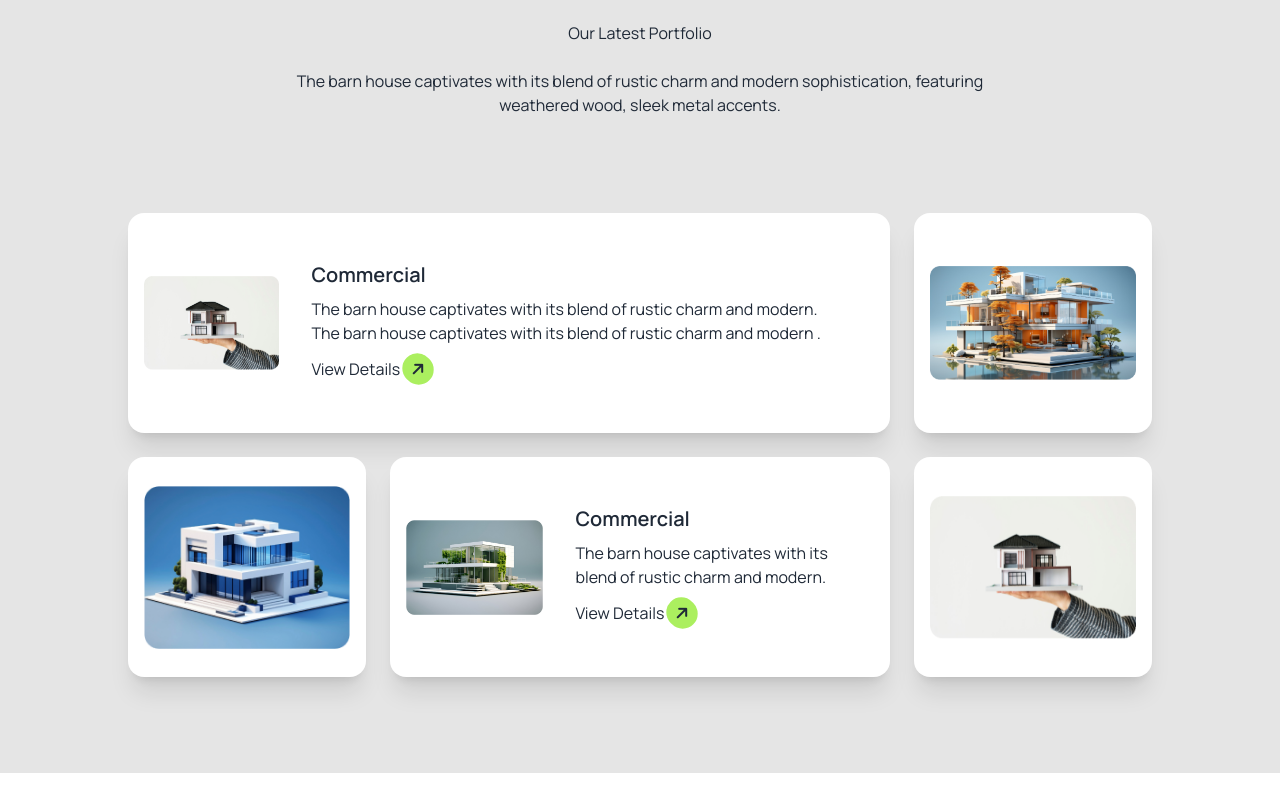
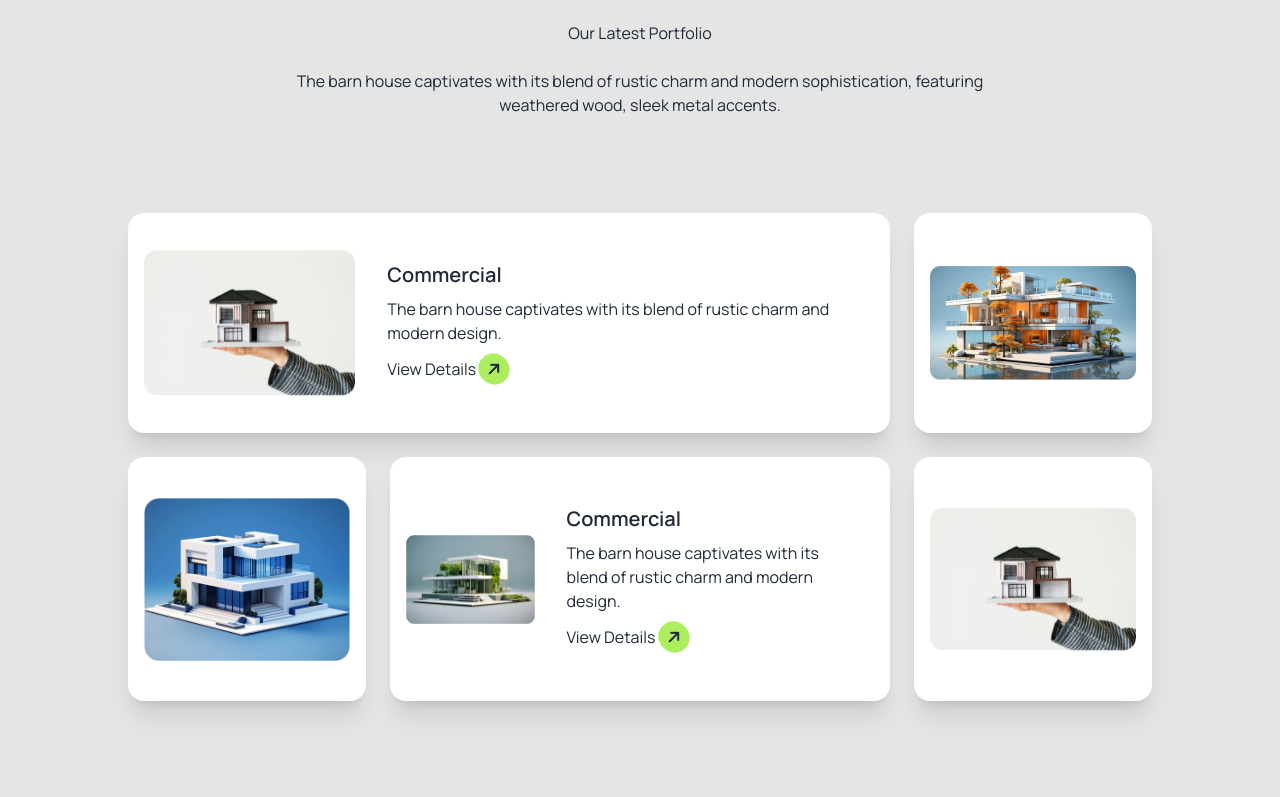
Before and after one commit to Mushfiq80/Home-Design, a plain HTML site: page index.html in a window 1280 px wide. Shown: the part 2186-2983 px from the top of the page. Before the commit the page ends 2959 px from the top, so only its background shows below. Drawn offline with nearby package versions, Linux system fonts and the light colour scheme.

Commit message:
grid and flex conflict solved for order issue

```diff
--- a/index.html
+++ b/index.html
@@ -197,55 +197,54 @@
                 <p class="w-3/4 mx-auto">The barn house captivates with its blend of rustic charm and modern
                     sophistication, featuring weathered wood, sleek metal accents.</p>
             </div>
-            <!-- Grid area  -->
-            <div class="grid grid-cols-1 lg:grid-cols-4 gap-6">
-                <!-- card 1 row-1 col-span-2  -->
-                <div class="card card-side flex-col md:flex-row bg-base-100 shadow-xl p-4 border-slate-300 md:col-span-3">
+            <div class="grid lg:grid-cols-4 gap-6 flex-col">
+                <!-- card 1 row-1 col-span-3 -->
+                <div class="card card-side flex-col md:flex-row bg-base-100 shadow-xl p-4 border-slate-300 md:col-span-3 order-1">
                     <figure>
-                        <img src="assets/img1.png"
-                            alt="" />
+                        <img src="assets/img1.png" alt="Card 1 Image" />
                     </figure>
                     <div class="card-body">
                         <h2 class="card-title">Commercial</h2>
-                        <p>The barn house captivates with its blend of rustic charm and modern. The barn house captivates with its blend of rustic charm and modern .</p>
+                        <p>The barn house captivates with its blend of rustic charm and modern design.</p>
                         <div class="card-actions justify-start">
                             <a>View Details <i class="fa-solid fa-arrow-right -rotate-45 bg-primary-bg rounded-full p-2"></i></a>
                         </div>
                     </div>
                 </div>
-                <!-- card 2 row-1 col-span-1  -->
-                <div class="card card-side bg-base-100 shadow-xl p-4 border-slate-300">
+
+                <!-- card 2 row-1 col-span-1 -->
+                <div class="card card-side bg-base-100 shadow-xl p-4 border-slate-300 order-2">
                     <figure>
-                        <img src="assets/img2.png"
-                            alt="" />
+                        <img src="assets/img2.png" alt="Card 2 Image" />
                     </figure>
                 </div>
-                <!-- card 3 row-2 col-span-1  -->
-                <div class="card card-side bg-base-100 shadow-xl p-4 border-slate-300 flex justify-center">
+
+                <!-- card 5 row-2 col-span-1 -->
+                <div class="card card-side bg-base-100 shadow-xl p-4 border-slate-300 order-3 lg:order-5">
                     <figure>
-                        <img class="w-full" src="assets/img3.png"
-                            alt="" />
+                        <img src="assets/img1.png" alt="Card 5 Image" />
                     </figure>
                 </div>
-                <!-- card 4 row-2 col-span-2  -->
-                <div class="card card-side bg-base-100 shadow-xl p-4 border-slate-300 flex-col md:flex-row md:col-span-2">
+
+                <!-- card 3 row-2 col-span-1 -->
+                <div class="card card-side bg-base-100 shadow-xl p-4 border-slate-300 flex justify-center order-4 lg:order-3">
                     <figure>
-                        <img src="assets/img4.png" alt="" />
+                        <img class="w-full" src="assets/img3.png" alt="Card 3 Image" />
+                    </figure>
+                </div>
+
+                <!-- card 4 row-2 col-span-2 -->
+                <div class="card card-side bg-base-100 shadow-xl p-4 border-slate-300 flex-col md:flex-row md:col-span-2 order-5 lg:order-4">
+                    <figure>
+                        <img src="assets/img4.png" alt="Card 4 Image" />
                     </figure>
                     <div class="card-body">
                         <h2 class="card-title">Commercial</h2>
-                        <p>The barn house captivates with its blend of rustic charm and modern.</p>
+                        <p>The barn house captivates with its blend of rustic charm and modern design.</p>
                         <div class="card-actions justify-start">
                             <a>View Details <i class="fa-solid fa-arrow-right -rotate-45 bg-primary-bg rounded-full p-2"></i></a>
                         </div>
                     </div>
-                </div>
-                <!-- card 5 row-2 col-span-1 end  -->
-                <div class="card card-side bg-base-100 shadow-xl p-4 border-slate-300">
-                    <figure>
-                        <img src="assets/img1.png"
-                            alt="" />
-                    </figure>
                 </div>
             </div>
 
```
